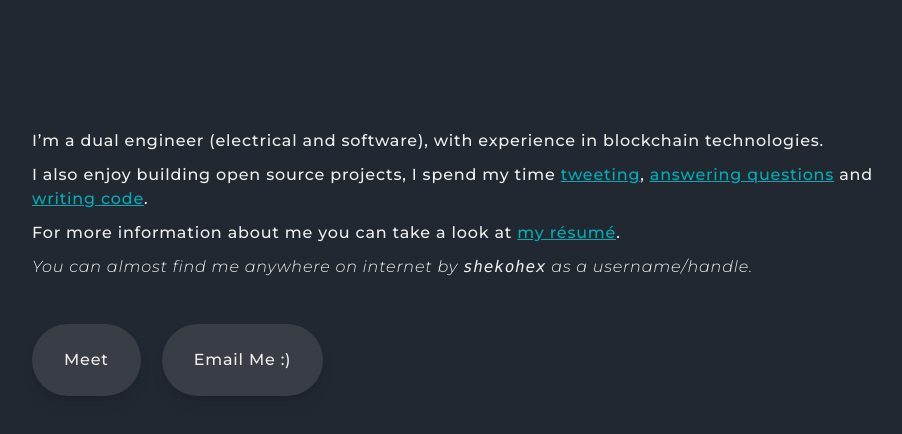
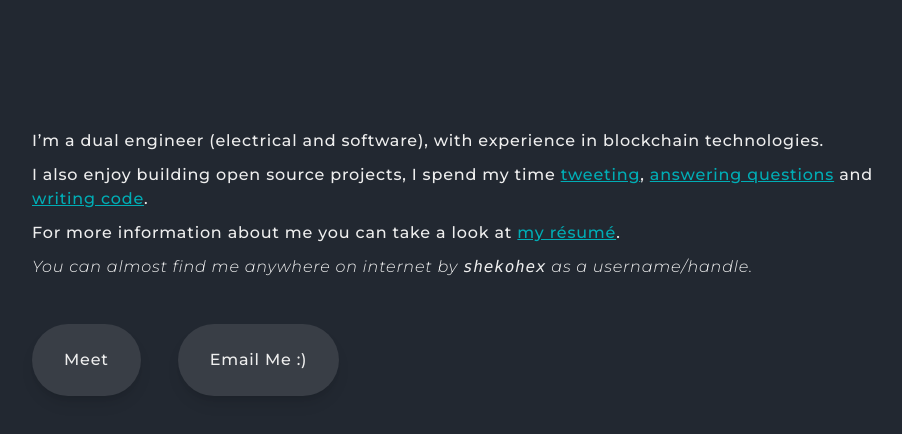
Before and after one commit to shekohex/shekohex.github.io, a website: page index.html in a window 1280 px wide. Shown: the part 136-570 px from the top of the page, without its empty margins (160-1062 px from the left). Drawn offline with nearby package versions, Linux system fonts and the light colour scheme; files that its build step writes are made by us from their sources.

Commit message:
style: increase spacing between Meet and Email Me buttons from ml-4 to ml-8

```diff
--- a/index.html
+++ b/index.html
@@ -102,7 +102,7 @@
           href="mailto:hey@shadykhalifa.me"
           rel="noopener noreferrer"
           target="_blank"
-          class="bg-secondary shadow-lg font-body font-medium text-tertiary pt-6 pb-6 pr-8 pl-8 rounded-full inline-block ml-4"
+          class="bg-secondary shadow-lg font-body font-medium text-tertiary pt-6 pb-6 pr-8 pl-8 rounded-full inline-block ml-8"
         >
           Email Me :)
         </a>
```
